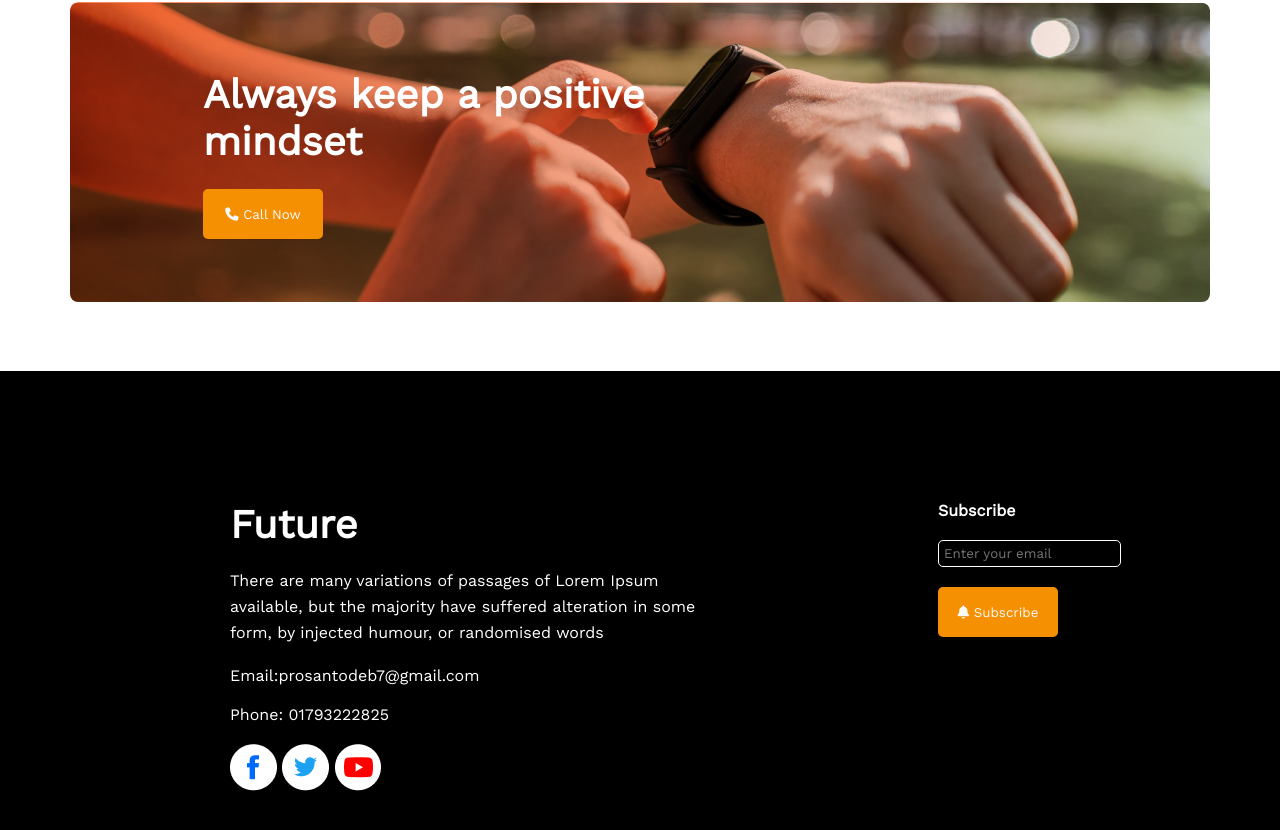
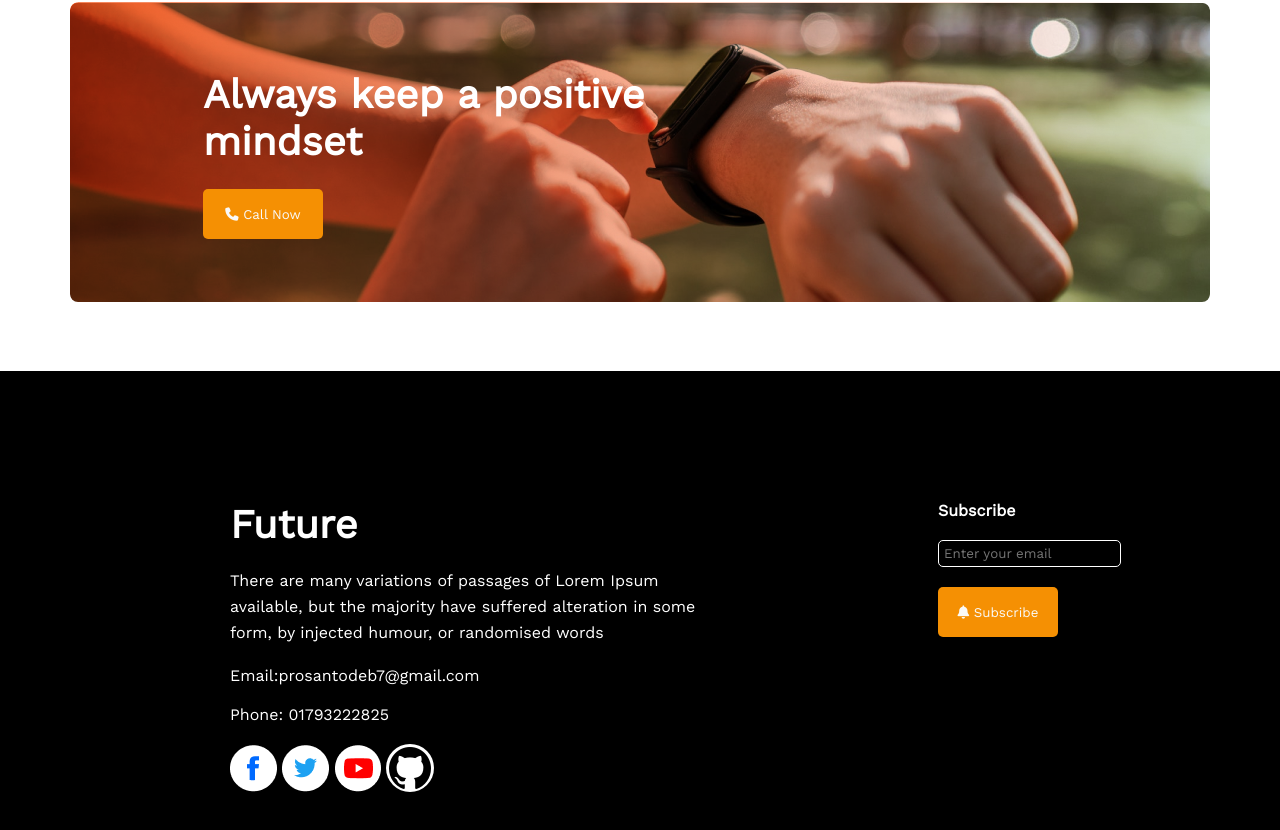
Before and after one commit to Prosanto7/Web-assignment-1, a plain HTML site: page index.html in a window 1280 px wide. Shown: the part 1967-2797 px from the top of the page. Drawn offline with nearby package versions, Linux system fonts and the light colour scheme.

Commit message:
New Icon Added

```diff
--- a/index.html
+++ b/index.html
@@ -105,6 +105,8 @@
             <img src="images/icons/fb.png " alt="" />
             <img src="images/icons/twitter.png" alt="" />
             <img src="images/icons/youtube.png" alt="" />
+            <!-- added new link here as a new section -->
+            <a href="https://github.com/Prosanto7" target="_blank"><img src="images/icons/github.png" alt="" style="background-color: white; border-radius: 50%;"/></a>
           </div>
         </div>
         <div class="subscribe-section">
```
Also changed, not shown: images/icons/github.png (added).
